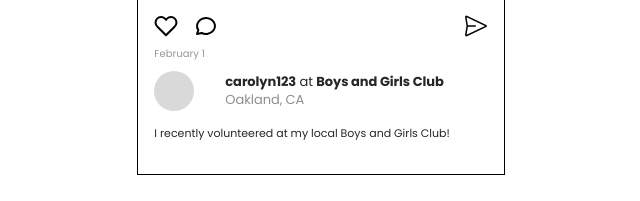
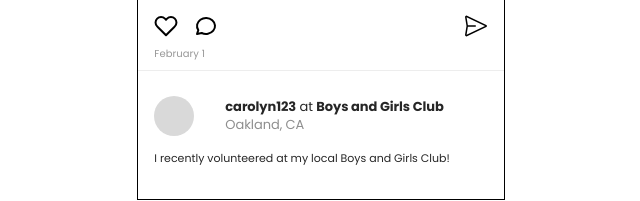
Before and after one commit to justinjfu7/blueprint-onboarding, a Next.js app: page / in a window 1280 px wide. Shown: the part 565-766 px from the top of the page, without its empty margins (319-959 px from the left). Built offline with nearby package versions, Linux system fonts and the light colour scheme.

Commit message:
[style] Added and style hr for horizontal line

```diff
--- a/app/page.tsx
+++ b/app/page.tsx
@@ -67,6 +67,9 @@ export default function Home() {
           <div className={styles.datePosted}>
             <p>February 1</p>
           </div>
+
+          <hr className={styles.divider} />
+
           <div className={styles.postHeader}>
             <div className={styles.avatar} />
 
--- a/app/styles.module.css
+++ b/app/styles.module.css
@@ -200,3 +200,10 @@
   letter-spacing: 0.003125rem;
   margin: 0 1rem;
 }
+
+.divider {
+  border: none;
+  height: 0.0625rem;
+  background-color: #ededed;
+  margin: 0.75rem 0;
+}
```
